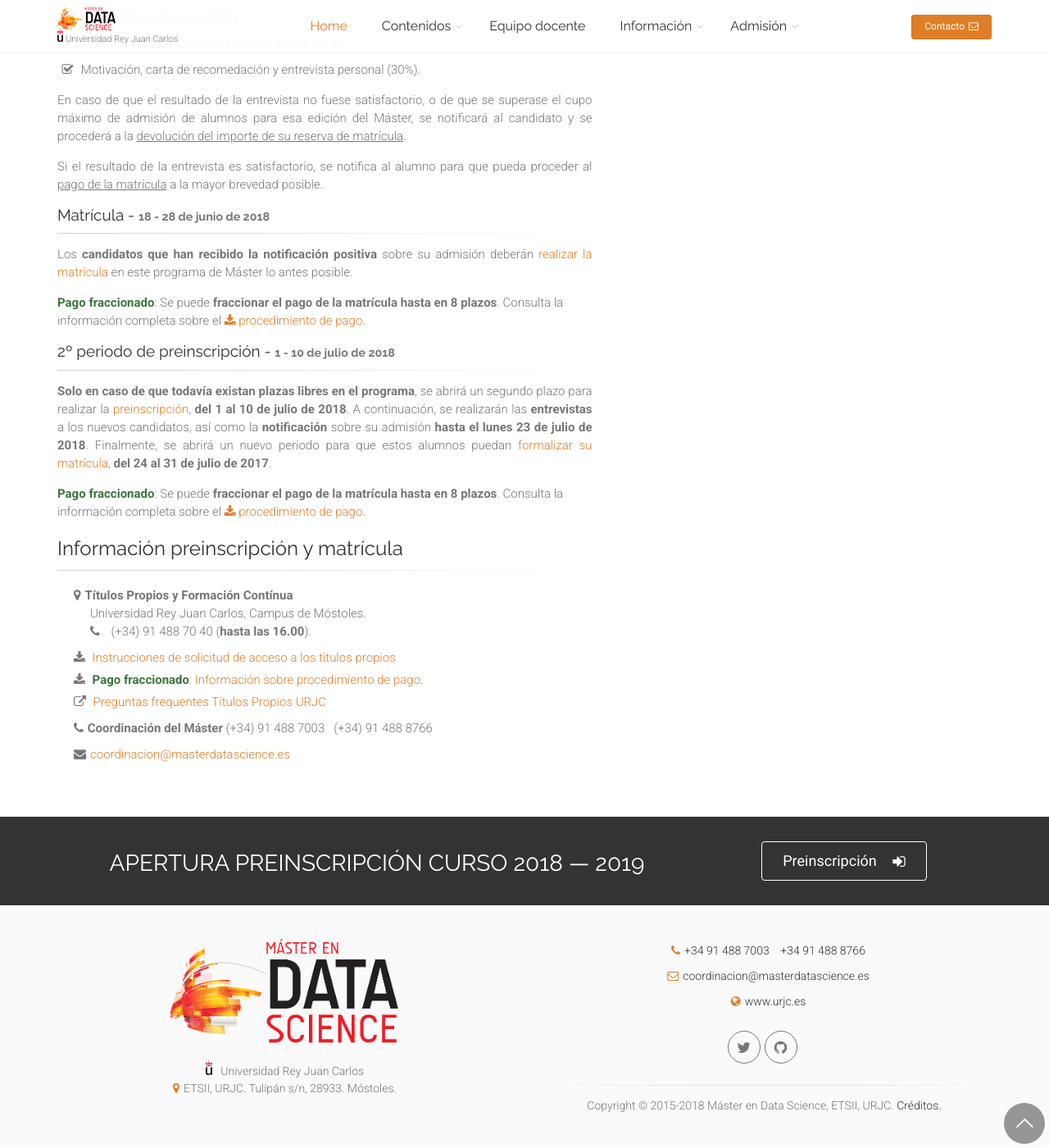
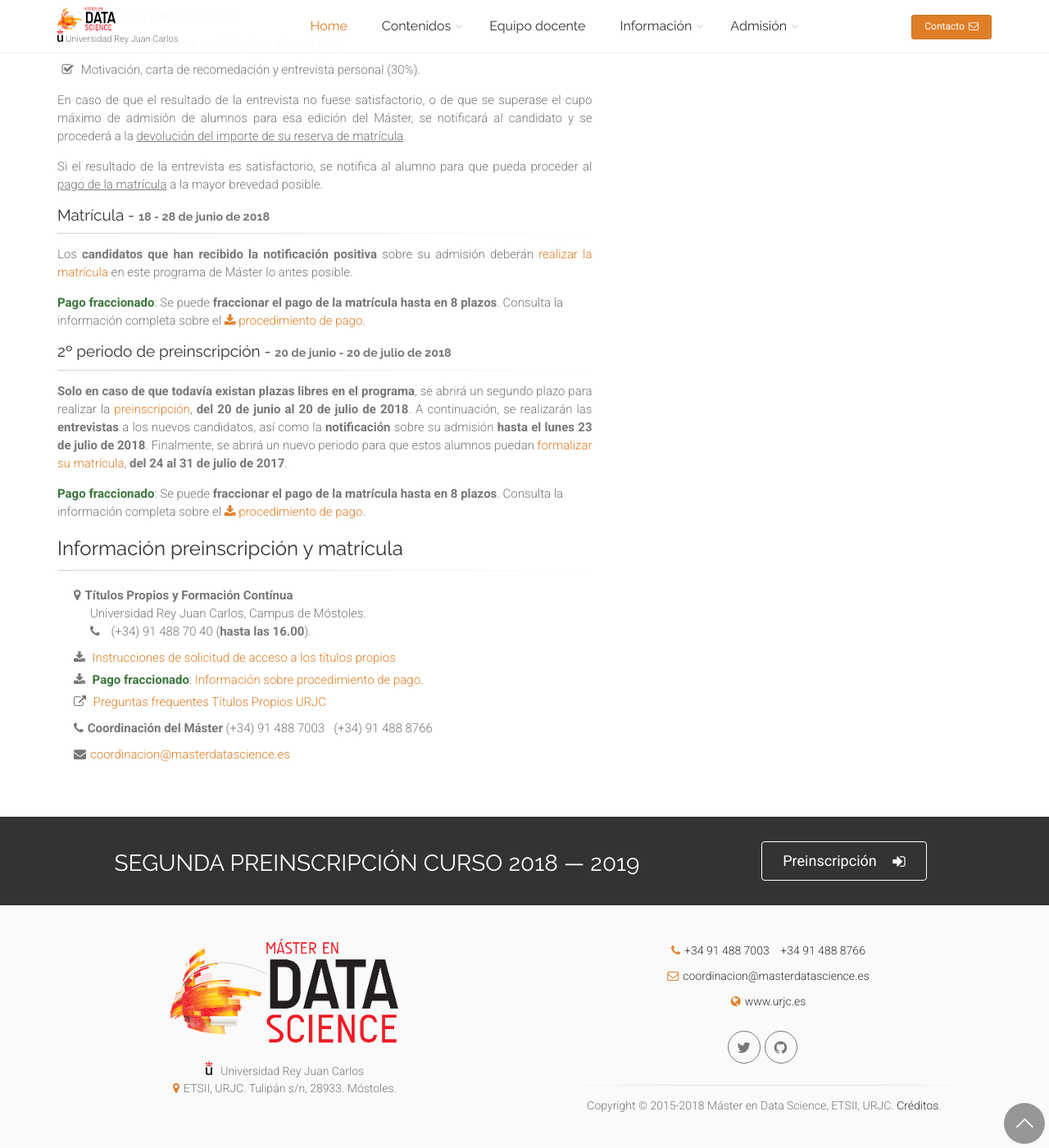
Before and after one commit to URJCDataScience/central, a Jekyll site: the page built from admision/index.html, in a window 1280 px wide and 1400 px high, scrolled down 1452 px. Shown: the whole window at 82% size. Built offline with Jekyll 4.4.1, drawn with Linux system fonts in a browser that asks for light colours.

Commit message:
new pre-registration period

```diff
--- a/_includes/footer.html
+++ b/_includes/footer.html
@@ -7,8 +7,8 @@
 				<div class="call-to-action text-center">
 					<div class="row">
 						<div class="col-sm-8">
-							<h2>Apertura preinscripción curso 2018 &mdash; 2019</h2>
-							<h2>Plazo preinscripción: 25 abril &mdash; 31 mayo</h2>
+							<h2>Segunda preinscripción curso 2018 &mdash; 2019</h2>
+							<h2>Plazo preinscripción: 20 junio &mdash; 20 julio</h2>
 						</div>
 						<div class="col-sm-4">
 							<p class="mt-10">
--- a/admision/index.html
+++ b/admision/index.html
@@ -107,11 +107,11 @@ author: URJCDataScience
 					Consulta la información completa sobre el <a href="http://www.urjc.es/images/EstudiarURJC/Admision_matricula/titulos%20propios/pago_fraccionado.pdf"><i class="fa fa-download"></i> procedimiento de pago</a>.
 				</p>
 
-				<h4>2º periodo de preinscripción - <small><strong>1 - 10 de julio de 2018</strong></small></h4>
+				<h4>2º periodo de preinscripción - <small><strong>20 de junio - 20 de julio de 2018</strong></small></h4>
 				<div class="separator-2"></div>
 				<p class="text-justify">
 					<strong>Solo en caso de que todavía existan plazas libres en el programa</strong>, se abrirá un segundo
-					plazo para realizar la <a href="{{ site.url }}/preinscripcion">preinscripción</a>, <strong> del 1 al 10 de
+					plazo para realizar la <a href="{{ site.url }}/preinscripcion">preinscripción</a>, <strong> del 20 de junio al 20 de
 					julio de 2018</strong>. A continuación, se realizarán las <strong>entrevistas</strong> a los nuevos candidatos, así como la
 					<strong>notificación</strong> sobre su admisión <strong>hasta el lunes 23 de julio de 2018</strong>. Finalmente, se abrirá un nuevo
 					periodo para que estos alumnos puedan
--- a/index.html
+++ b/index.html
@@ -41,7 +41,7 @@ author: URJCDataScience
 						data-easing="easeOutQuad"
 						data-endspeed="600">
 							<strong>Segundo plazo preinscripción</strong></br>
-							<strong>curso 2018/2019: 20 junio - 10 julio de 2018</strong>
+							<strong>curso 2018/2019: 20 junio - 20 julio de 2018</strong>
 						</div>
 
 						<!-- LAYER NR. 2 -->
--- a/matricula/index.html
+++ b/matricula/index.html
@@ -44,7 +44,7 @@ author: URJCDataScience
 					</li>
 					<li><i class="fa fa-chevron-right pr-10"></i>Segundo plazo preinscripción curso 2018 - 2019
 						(<strong>abierto</strong>):
-						<strong class="text-danger">20 de junio - 10 de julio de 2018</strong>.
+						<strong class="text-danger">20 de junio - 20 de julio de 2018</strong>.
 					</li>
 					<li><i class="fa fa-chevron-right pr-10"></i>Notificación de admisión (2º plazo):
 						<strong class="text-danger">hasta el lunes 23 de julio de 2018</strong>.
@@ -135,7 +135,7 @@ author: URJCDataScience
 				<div class="separator-2"></div>
 				<p class="text-justify">
 				 Si todavía hay plazas disponibles, el alumno ha realizado la <strong>preinscripción</strong> durante el segundo
-				 periodo habilitado (<strong>20 de junio - 10 de julio de 2018</strong>) y tras la <strong>entrevista personal</strong> (hasta el
+				 periodo habilitado (<strong>20 de junio - 20 de julio de 2018</strong>) y tras la <strong>entrevista personal</strong> (hasta el
 				 <strong>23 de julio de 2018</strong>) ha recibido <u>notificación positiva</u>, podrá realizar entonces
 				 su <strong>matrícula por Internet</strong>. Se efectuará mediante la aplicación
 				 disponible en la web de la URJC, dentro del segundo plazo habilitado (<strong>24 - 31 de julio de 2018</strong>).
--- a/preinscripcion/index.html
+++ b/preinscripcion/index.html
@@ -44,7 +44,7 @@ author: URJCDataScience
 					</li>
 					<li><i class="fa fa-chevron-right pr-10"></i>Segundo plazo preinscripción curso 2018 - 2019
 						(<strong>abierto</strong>):
-						<strong class="text-danger">20 de junio - 10 de julio de 2018</strong>.
+						<strong class="text-danger">20 de junio - 20 de julio de 2018</strong>.
 					</li>
 					<li><i class="fa fa-chevron-right pr-10"></i>Notificación de admisión (2º plazo):
 						<strong class="text-danger">hasta el lunes 23 de julio de 2018</strong>.
```
